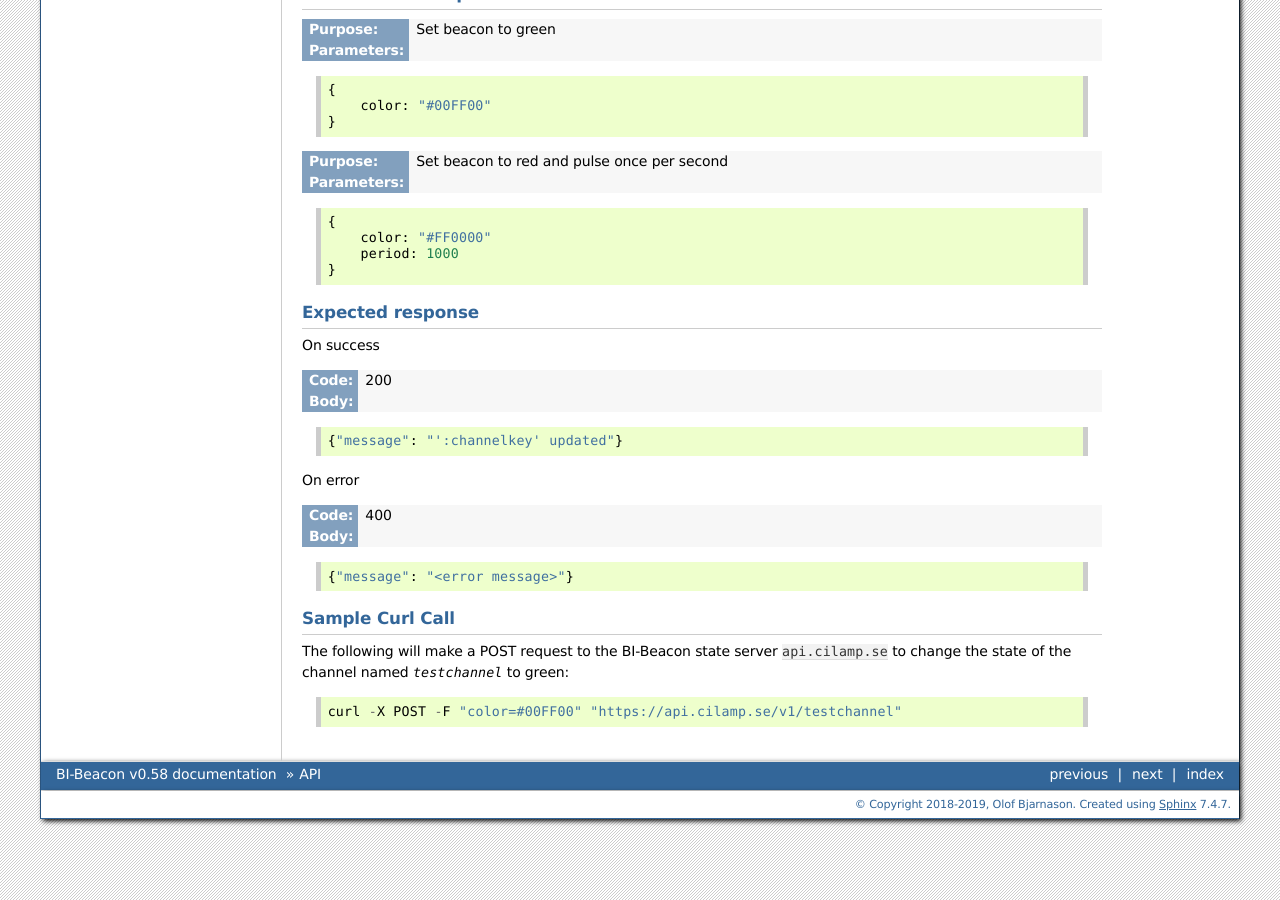
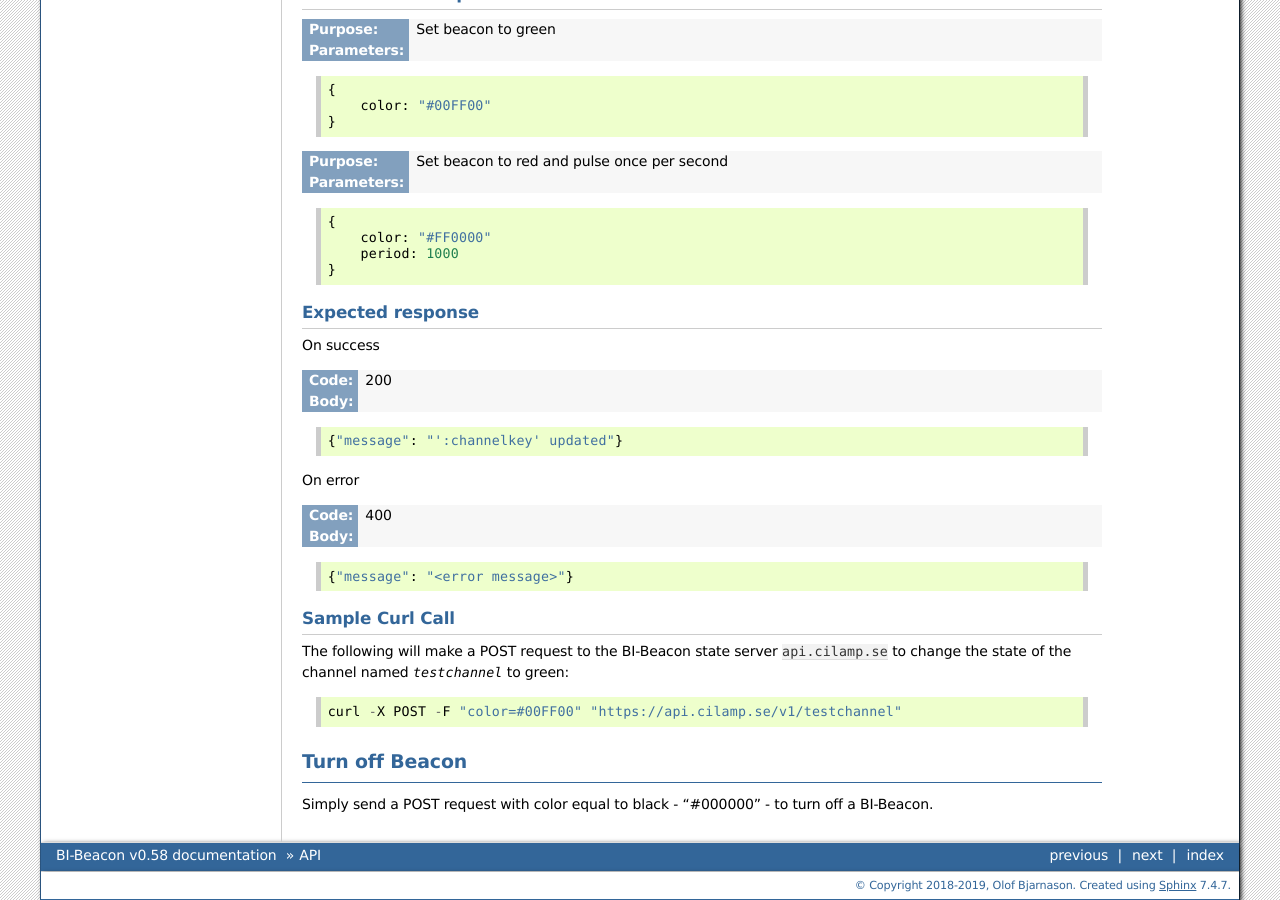
Before and after one commit to BI-Beacon/docs, a Sphinx documentation site: the page built from docs/api.rst, in a window 1280 px wide and 900 px high, scrolled down 1444 px. Built offline with Sphinx 7.4.7, drawn with Linux system fonts in a browser that asks for light colours; pages that are not in the unit, such as notebooks, are missing from menus.

Commit message:
document how to turn off a Beacon

```diff
--- a/docs/api.rst
+++ b/docs/api.rst
@@ -96,7 +96,6 @@ i.e. the request header Content-Type should be
           in June 2019, see `Announcement: Open source server in June`_.
 
 
-
 .. _`Announcement: Open source server in June`: https://bi-beacon.se/announcement-open-source-api-server-coming-in-june/
 
 Parameter examples
@@ -154,3 +153,10 @@ The following will make a POST request to the BI-Beacon state server
 ::
 
     curl -X POST -F "color=#00FF00" "https://api.cilamp.se/v1/testchannel"
+
+
+Turn off Beacon
+---------------
+
+Simply send a POST request with color equal to black - "#000000" - to turn off
+a BI-Beacon.
```
